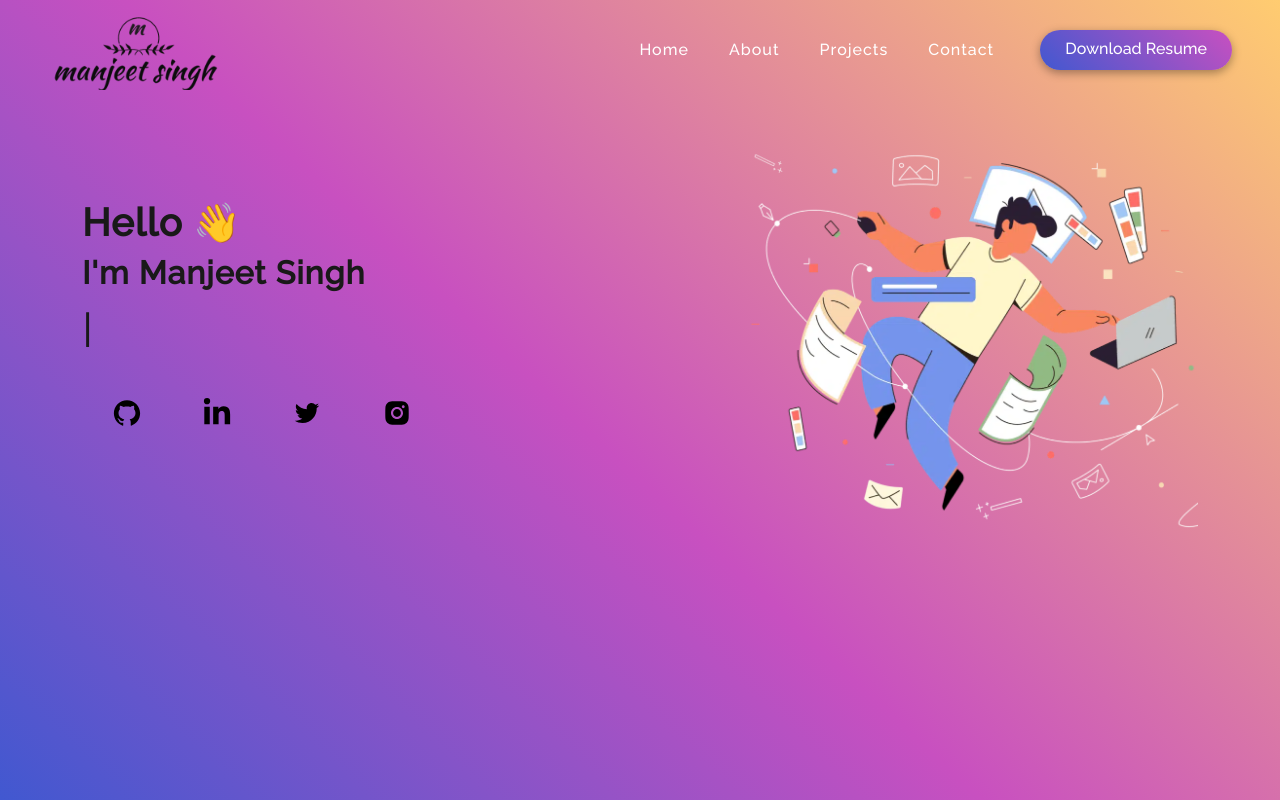
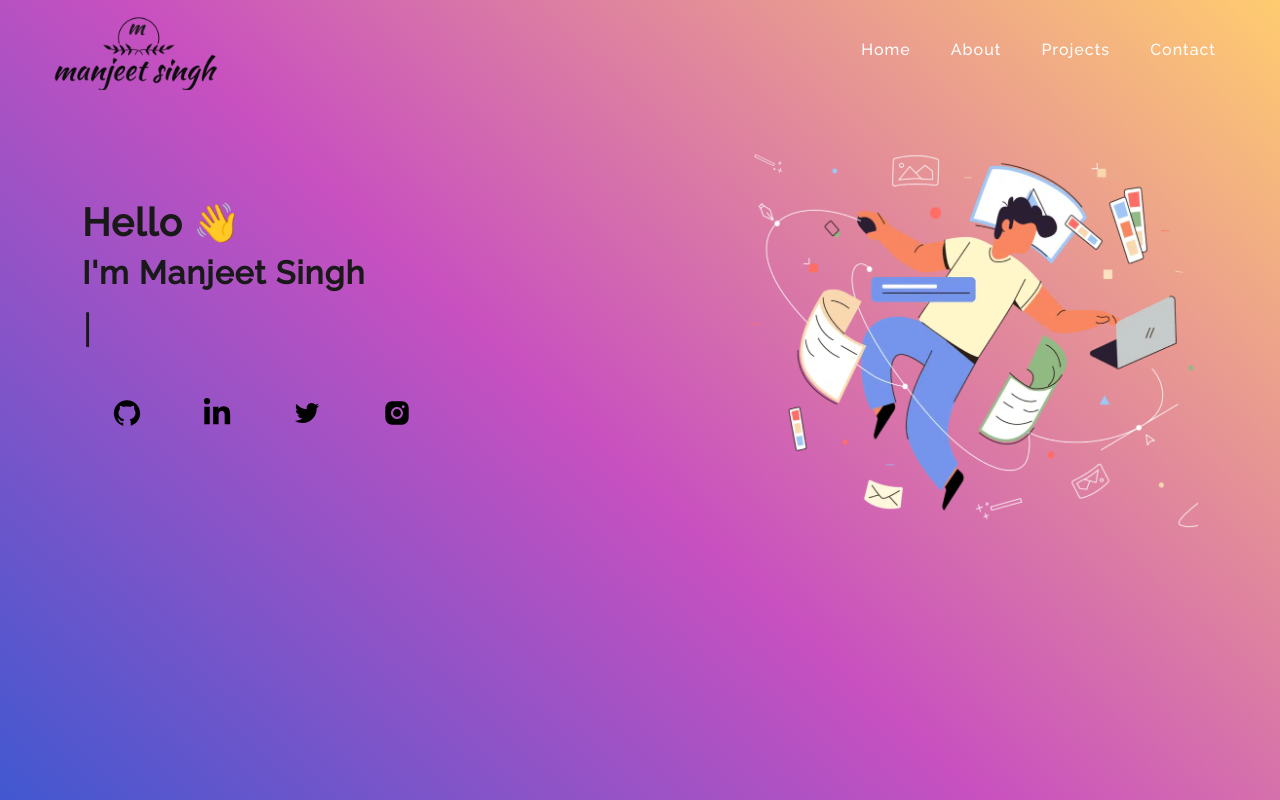
Before and after one commit to manjeet6972/Manjeet-React-Portfolio, a React (Create React App) app: page / in a window 1280 px wide. Built offline with nearby package versions, Linux system fonts and the light colour scheme; a web font is replaced by a local one.

Commit message:
some changes in header file

```diff
--- a/src/components/Header/Header.js
+++ b/src/components/Header/Header.js
@@ -3,7 +3,7 @@ import Nav from 'react-bootstrap/Nav';
 import Navbar from 'react-bootstrap/Navbar';
 import { Link } from "react-router-dom";
 import '../../pages/style.css';
-import resume from '../../Assets/manjeet-resume.pdf';
+// import resume from '../../Assets/manjeet-resume.pdf';
 
 
 function Header() {
@@ -77,9 +77,9 @@ function Header() {
               Contact
             </Nav.Link>
           </Nav.Item>
-         <a href={resume} download className="btn btn-primary resumebtn">
-          <span className='downloadButton'>Download Resume</span>
-         </a>
+         {/* <a href={resume} download className="btn btn-primary resumebtn"> */}
+          {/* <span className='downloadButton'>Download Resume</span> */}
+         {/* </a> */}
         </Nav>
       </Navbar.Collapse>
 
```
